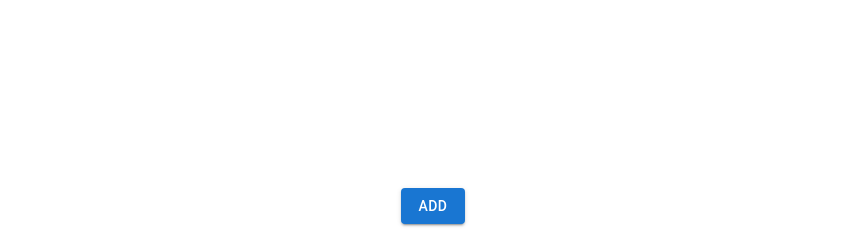
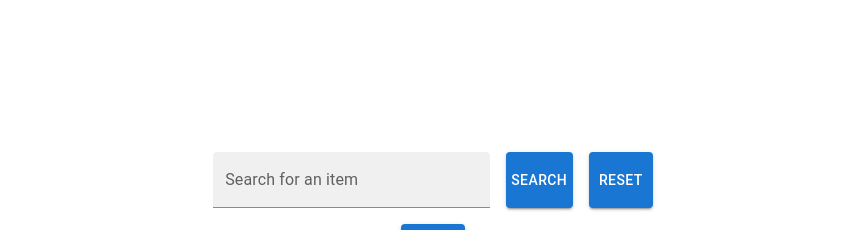
Before and after one commit to allenshamrock/pantry, a Next.js app: page / in a window 1280 px wide. Shown: the top 230 px of the page, without its empty margins (207-1072 px from the left). Built offline with nearby package versions, Linux system fonts and the light colour scheme; no server answers; the database is empty.

Commit message:
{Enh}:Implemented the search feature to easily find items & the reset it back to the previous items

```diff
--- a/app/page.js
+++ b/app/page.js
@@ -36,13 +36,14 @@ export default function Home() {
   };
   const [itemName, setItemName] = useState("");
   const [pantry, setPantry] = useState([]);
+  const [filteredPantry, setFilteredPantry] = useState([]);
   const [open, setOpen] = useState(false);
   const handleOpen = () => setOpen(true);
   const handleClose = () => setOpen(false);
 
-  //Getting items from the db (GET)
+  // Getting items from the db (GET)
   const updatePantry = async () => {
-    //Get a list of items in the pantry
+    // Get a list of items in the pantry
     const snapshot = query(collection(firestore, "pantry"));
     const docs = await getDocs(snapshot);
     const pantryList = [];
@@ -50,31 +51,29 @@ export default function Home() {
       pantryList.push({ name: doc.id, ...doc.data() });
     });
     setPantry(pantryList);
+    setFilteredPantry(pantryList);
     console.log(pantryList);
   };
   useEffect(() => {
     updatePantry();
   }, []);
 
-  //Adding items to the db(POST)
+  // Adding items to the db (POST)
   const addItem = async (item) => {
-    // console.log(item);
     const docRef = doc(collection(firestore, "pantry"), item);
-    //Check if item already exists
+    // Check if item already exists
     const docSnap = await getDoc(docRef);
     if (docSnap.exists()) {
       const { count } = docSnap.data();
-      console.log(docSnap.data());
       await setDoc(docRef, { count: count + 1 });
     } else {
       await setDoc(docRef, { count: 1 });
     }
     await updatePantry();
-
-    setItemName(""); //Resetting the input field back to an empty string
+    setItemName(""); // Resetting the input field back to an empty string
   };
 
-  //Removing items to the db(DELETE)
+  // Removing items from the db (DELETE)
   const removeItems = async (item) => {
     const docRef = doc(collection(firestore, "pantry"), item);
     const docSnap = await getDoc(docRef);
@@ -86,8 +85,24 @@ export default function Home() {
         await setDoc(docRef, { count: count - 1 });
       }
     }
-    updatePantry()
+    updatePantry();
   };
+
+  // Filtering an existing item
+  const handleSearch = () => {
+    const filteredItems = pantry.filter((item) =>
+      item.name.toLowerCase().includes(itemName.toLowerCase())
+    );
+    setFilteredPantry(filteredItems);
+    setItemName(""); // Clear the search input field
+  };
+
+  // Resetting the filtered items to the full list
+  const resetFilter = () => {
+    setFilteredPantry(pantry);
+    setItemName("");
+  };
+
   return (
     <Box
       width="100vw"
@@ -98,6 +113,28 @@ export default function Home() {
       flexDirection={"column"}
       gap={2}
     >
+      <Box
+        display={"flex"}
+        direction={"row"}
+        justifyContent={"center"}
+        alignContent={"center"}
+        gap={2}
+      >
+        <TextField
+          label="Search for an item"
+          id="filled-hidden-label-normal"
+          variant="filled"
+          fullWidth
+          value={itemName}
+          onChange={(e) => setItemName(e.target.value)}
+        />
+        <Button variant="contained" onClick={handleSearch}>
+          Search
+        </Button>
+        <Button variant="contained"onClick={resetFilter}>
+          Reset
+        </Button>
+      </Box>
       <Modal
         open={open}
         onClose={handleClose}
@@ -148,7 +185,7 @@ export default function Home() {
           </Typography>
         </Box>
         <Stack width={"800px"} height={"300px"} spacing={2} overflow={"auto"}>
-          {pantry.map(({ name, count }) => (
+          {filteredPantry.map(({ name, count }) => (
             <Box
               key={name}
               width={"100%"}
@@ -160,11 +197,11 @@ export default function Home() {
               paddingX={5}
             >
               <Typography variant="h5" color={"#333"} textAlign={"center"}>
-                {/* Capitalizing the first letters of the words  */}
+                {/* Capitalizing the first letters of the words */}
                 {name.charAt(0).toUpperCase() + name.slice(1)}
               </Typography>
               <Typography variant="h5" color={"#333"} textAlign={"center"}>
-                quantity:{count}
+                quantity: {count}
               </Typography>
               <Button variant="contained" onClick={() => removeItems(name)}>
                 Delete
```
